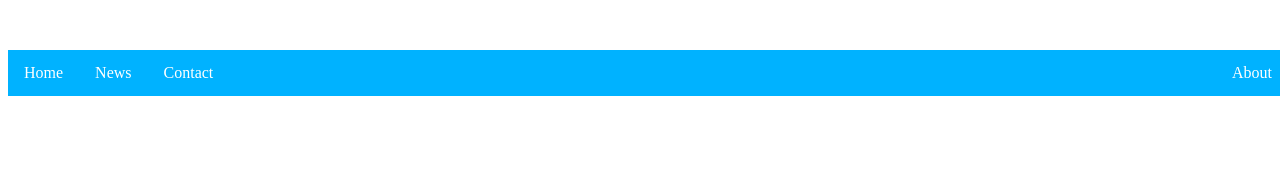
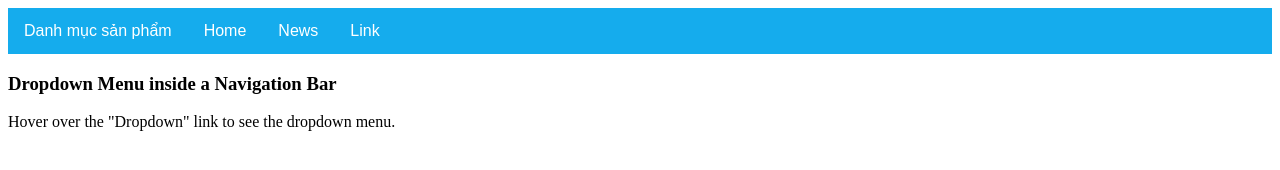
Before and after one commit to iamuntiled/ShoppingWeb, a plain HTML site: page index.html in a window 1280 px wide. Drawn offline with Linux system fonts and the light colour scheme.

Commit message:
change navigator

```diff
--- a/index.html
+++ b/index.html
@@ -6,13 +6,21 @@
         <link rel="stylesheet" href="main.css">
     </head>
     <body>
-        <div class="nav">
-            <ul id="nav">
-              <li><a class="active" href="#home">Home</a></li>
-              <li><a href="#news">News</a></li>
-              <li><a href="#contact">Contact</a></li>
-              <li id="about"><a href="#about">About</a></li>
-            </ul>
+        <div class="container">
+            <div class="dropdown">
+                <button class="dropbtn">Danh mục sản phẩm</button>
+                <div class="dropdown-content">
+                    <a href="#">Link 1</a>
+                    <a href="#">Link 2</a>
+                    <a href="#">Link 3</a>
+                </div>
+            </div>
+            <a href="#home">Home</a>
+            <a href="#news">News</a>
+            <a href="#news">Link</a>
         </div>
+
+        <h3>Dropdown Menu inside a Navigation Bar</h3>
+        <p>Hover over the "Dropdown" link to see the dropdown menu.</p>
     </body>
 </html>
--- a/main.css
+++ b/main.css
@@ -1,32 +1,58 @@
-ul {
-    list-style-type: none;
-    margin: 0;
-    padding: 0;
+.container {
     overflow: hidden;
-    background-color: #00b2ff;
+    background-color: #15aced;
+    font-family: Arial;
 }
 
-li {
+.container a {
     float: left;
-}
-
-li a {
-    display: block;
+    font-size: 16px;
     color: white;
     text-align: center;
     padding: 14px 16px;
     text-decoration: none;
 }
 
-/* Change the link color to #111 (black) on hover */
-li a:hover {
-    background-color: #189ed7;
+.dropdown {
+    float: left;
+    overflow: hidden;
 }
-#about{
-    float: right;
+
+.dropdown .dropbtn {
+    font-size: 16px;
+    border: none;
+    outline: none;
+    color: white;
+    padding: 14px 16px;
+    background-color: inherit;
 }
-div{
-    position: fixed;
-    top: 50px;
-    width: 100%;
+
+.container a:hover, .dropdown:hover {
+    background-color: #1c9fd7;
 }
+
+.dropdown-content {
+    display: none;
+    position: absolute;
+    background-color: #f9f9f9;
+    min-width: 300px;
+    box-shadow: 0px 8px 16px 0px rgba(0,0,0,0.2);
+    z-index: 1;
+}
+
+.dropdown-content a {
+    float: none;
+    color: black;
+    padding: 12px 16px;
+    text-decoration: none;
+    display: block;
+    text-align: left;
+}
+
+.dropdown-content a:hover {
+    background-color: #ddd;
+}
+
+.dropdown:hover .dropdown-content {
+    display: block;
+}
```
